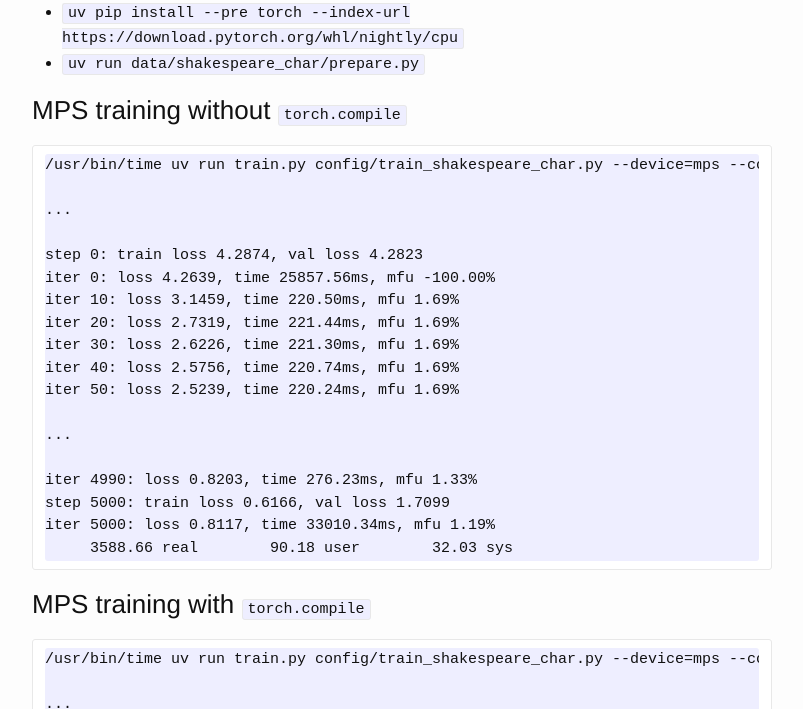
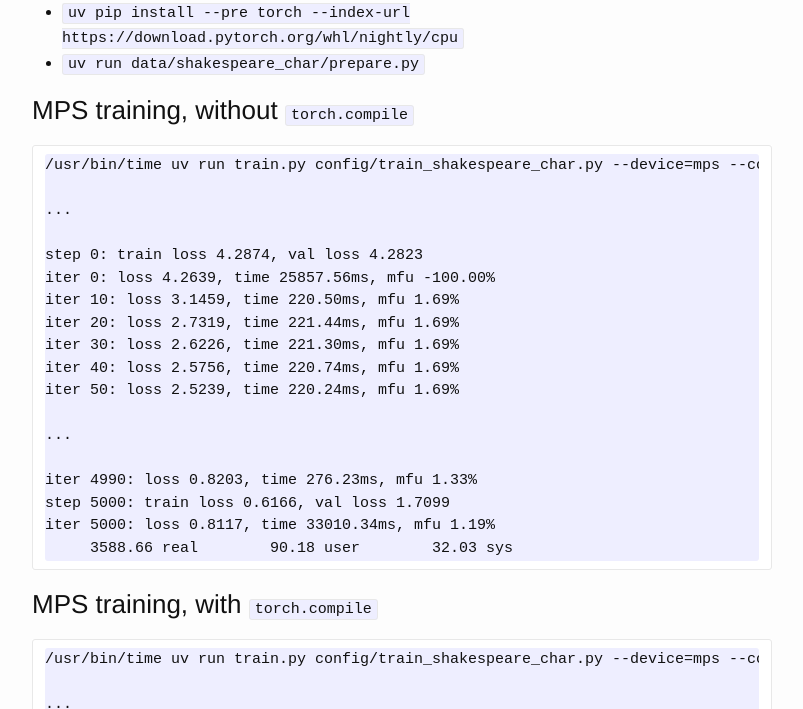
Before and after one commit to vglazer/vglazer.github.io, a Jekyll site: the page built from _posts/2025-09-16-state-of-training-on-metal.md, in a window 1280 px wide and 1400 px high, scrolled down 1708 px. Shown: the part 165-874 px from the top of the window, without its empty margins (238-1041 px from the left). Built offline with Jekyll 4.4.1, drawn with Linux system fonts in a browser that asks for light colours; nearby versions of some CDN libraries; some of the changed text lies outside the part shown.

Commit message:
More rewording

````diff
--- a/_posts/2025-09-16-state-of-training-on-metal.md
+++ b/_posts/2025-09-16-state-of-training-on-metal.md
@@ -51,7 +51,7 @@ This assumes you have [uv](https://docs.astral.sh/uv/) installed:
 - `uv pip install --pre torch --index-url https://download.pytorch.org/whl/nightly/cpu`
 - `uv run data/shakespeare_char/prepare.py`
 
-### MPS training without `torch.compile`
+### MPS training, without `torch.compile`
 
 ```
 /usr/bin/time uv run train.py config/train_shakespeare_char.py --device=mps --compile=False
@@ -74,7 +74,7 @@ iter 5000: loss 0.8117, time 33010.34ms, mfu 1.19%
      3588.66 real        90.18 user        32.03 sys
 ```
 
-### MPS training with `torch.compile`
+### MPS training, with `torch.compile`
 
 ```
 /usr/bin/time uv run train.py config/train_shakespeare_char.py --device=mps --compile=True
````
Also changed, not shown: other parts of _posts/2025-09-16-state-of-training-on-metal.md (+1 -1 lines).
